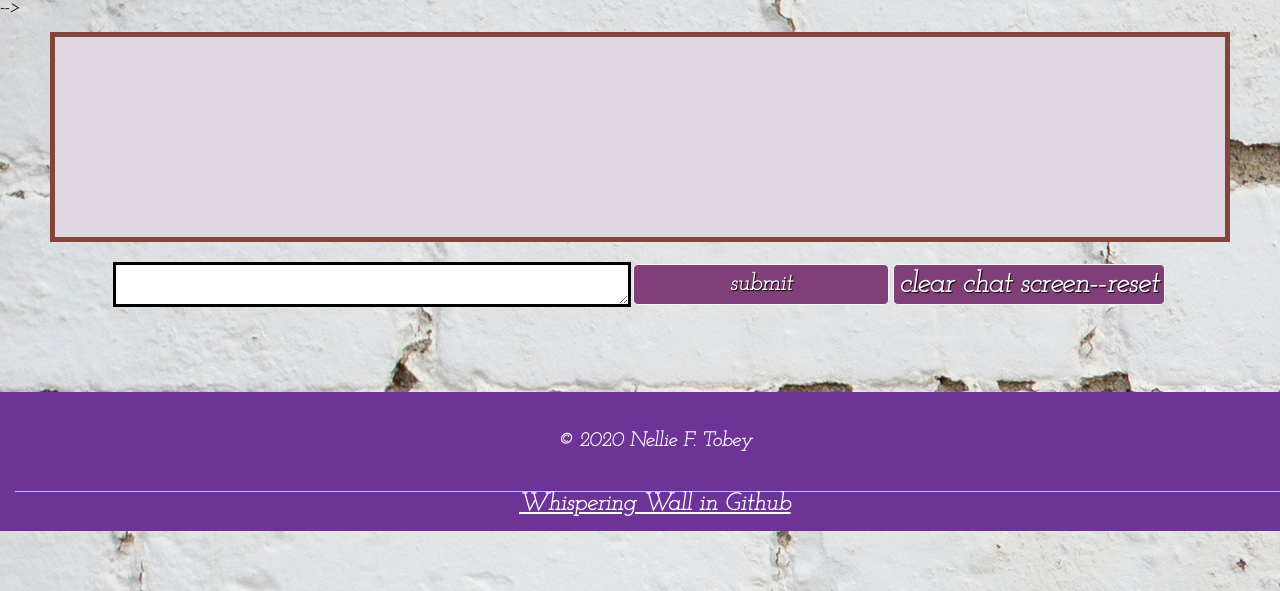
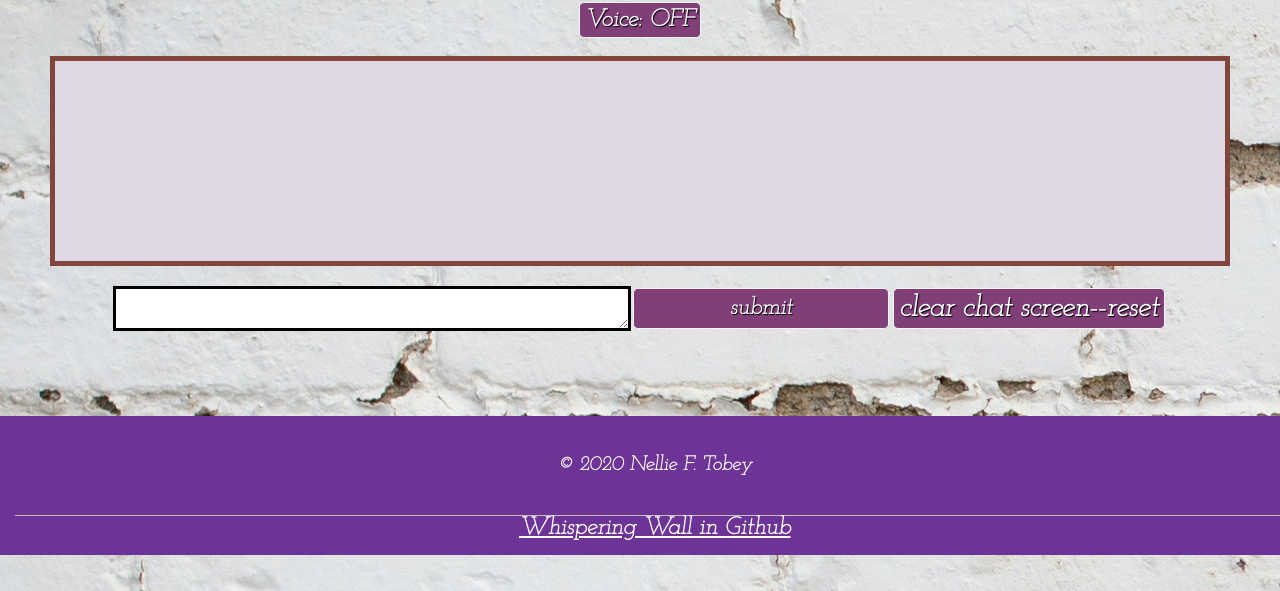
Before and after one commit to nelliesnoodles/My-Website, a Django app: template WIWA/templates/WIWA/wiwa_experiment.html in a window 1280 px wide. Shown: the part 209-800 px from the top of the page. Run offline with Django 3.2, Linux system fonts and the light colour scheme; the template is opened without the code that fills it, so the values that code supplies are empty; some libraries are stand-ins or nearby versions; some web fonts are replaced.

Commit message:
updating Wiwa to have a voice with JavaScript

```diff
--- /dev/null
+++ b/WIWA/static/css/toggle_voice.css
@@ -0,0 +1,23 @@
+
+
+
+/* added css for layout */
+.active-btn {
+    cursor: pointer;
+}
+.center-toggle {
+    display: flex;
+    flex-direction: column;
+    align-content: center;
+    align-items: center;
+    justify-content: center;
+    width: 100%;
+}
+
+.toggle-label {
+    margin-right: 2em;
+    font-size: 2em;
+    background: #e5dfe9b8;
+    font-weight: 800;
+    letter-spacing: 3px;
+}
--- a/WIWA/static/js/chat_box.js
+++ b/WIWA/static/js/chat_box.js
@@ -4,10 +4,14 @@ Html contains two id='wiwa_words', id="wiwa_words1" one is for testing.  It is
 currently commented out. The element that is used to append conversation
 to the chatbox, we need the element.value
 the element for testing, her words are element.innerHTML
+*/
 
-
-
+/*
+5/22/2021
+Adding speech synthesis so that Wiwa says her response
 */
+let speech = new SpeechSynthesisUtterance();
+speech.lang = "en";
 
 function store_user(){
     let user_words = document.getElementById("user_words").value;
@@ -15,10 +19,9 @@ function store_user(){
     let words = ''
     if(chat_log === null){
     //  console.log('null clause')
+    localStorage.setItem('chat_log', "<br>");
+   }
 
-    localStorage.setItem('chat_log', "<br>");
-
-   }
    else{
        if(user_words != ''){
            user_words = document.getElementById("user_words").value;
@@ -27,9 +30,6 @@ function store_user(){
 
        }
    }
-   //console.log(chat_log)
-
-
 }
 
 
@@ -38,37 +38,33 @@ function store_wiwa(){
   let wiwa_words = document.getElementById("wiwa_words").value;
   let chat_log = localStorage.getItem('chat_log');
   let words = ''
+  let voiceStatus = localStorage.getItem('voice');
 
   if(chat_log === null){
+    localStorage.setItem('chat_log', "<br>");
+  }
 
-    localStorage.setItem('chat_log', "<br>");
-
-  }
   else{
 
-
     if(wiwa_words){
-
-
-
           words = "<b>wiwa</b>:<i>" + wiwa_words + "<br></i>";
-
           localStorage.setItem('chat_log', chat_log + words);
-
+          speech.text = wiwa_words;
+          if (voiceStatus == 'ON') {
+            window.speechSynthesis.speak(speech);
+          }
+        }
     }
-  }
 };
 
-function scroll_to_bottom(){
-  let objDiv = document.getElementById("chatbox");
-  objDiv.scrollTop = objDiv.scrollHeight;
-};
 
 
 
 function clear_storage(){
   let chatbox = document.getElementById('chatbox');
+  let voice_temp = localStorage.getItem('voice')
   localStorage.clear();
+  localStorage.setItem('voice', voice_temp)
   localStorage.setItem('chat_log', "<br>");
   chatbox.innerHTML = "chat screen cleared";
 
@@ -87,24 +83,29 @@ function set_chatbox(){
 
 
   if(chat_log === null){
-      console.log('null clause')
-
+    // console.log('null clause')
     localStorage.setItem('chat_log', "<br>");
-
   }
   else{
       chatbox.innerHTML = chat_log
       scroll_to_bottom();
-
   }
-
-
 }
 
-window.addEventListener('load', (event) => {
+function check_toggle(){
+    let toggleStatus = localStorage.getItem('voice');
+    let toggle = document.getElementById('myonoffswitch');
+
+    if(toggleStatus == 'ON'){
+        toggle.setAttribute('value', 'ON')
+        toggle.innerHTML = 'Voice: ON'
+    }
+    else{
+        toggle.setAttribute('value', 'OFF')
+        toggle.innerHTML = 'Voice: OFF'
+    }
+}
+window.addEventListener('DOMContentLoaded', (event) => {
+    check_toggle();
     set_chatbox();
-
-
-
-
 });
--- /dev/null
+++ b/WIWA/static/js/toggle_voice.js
@@ -0,0 +1,27 @@
+// toggle switch
+// localStorage.setItem('myCat', 'Tom');
+// localStorage.getItem('myCat');
+
+function toggle(){
+    let toggleSwitch = document.getElementById("myonoffswitch")
+    let current = localStorage.getItem('voice')
+    if(current == null){
+        localStorage.setItem('voice', 'OFF')
+    }
+    else {
+
+        if(toggleSwitch !== undefined && toggleSwitch !== null){
+            let value = toggleSwitch.getAttribute('value');
+            if(value == 'ON'){
+                toggleSwitch.setAttribute('value', 'OFF')
+                toggleSwitch.innerHTML ='Voice: OFF'
+                localStorage.setItem('voice', 'OFF')
+            }
+            else {
+                toggleSwitch.setAttribute('value', 'ON')
+                localStorage.setItem('voice', 'ON')
+                toggleSwitch.innerHTML = 'Voice: ON'
+            }
+        }
+    }
+}
--- a/WIWA/static/js/wiwa_nav.js
+++ b/WIWA/static/js/wiwa_nav.js
@@ -2,7 +2,7 @@
 function watch_burg(){
 
     let element = document.getElementById("hamburg")
-    console.log(`element = ${element}`)
+    // console.log(`element = ${element}`)
     let state = element.getAttribute('value')
     let links = document.getElementById("nav_link_menu")
     if(state === 'OFF'){
@@ -18,14 +18,12 @@ function listen_click(){
     let element = document.getElementById("hamburg")
     let state = element.getAttribute('value')
     let links = document.getElementById("nav_link_menu")
-    console.log(`state value = ${state}`)
+    // console.log(`state value = ${state}`)
     if(state == 'OFF'){
-        console.log('altering display=ON')
         links.style.display = 'flex';
         element.setAttribute('value', 'ON');
     }
     if(state == 'ON'){
-        console.log('altering display=OFF')
         links.style.display = 'none';
         element.setAttribute('value', 'OFF');
     }
--- a/WIWA/templates/WIWA/wiwa_experiment.html
+++ b/WIWA/templates/WIWA/wiwa_experiment.html
@@ -5,6 +5,8 @@
 <head>
     <meta charset="utf-8">
     <meta name="viewport" content="width=device-width, initial-scale=1">
+    <meta name="Author" content="Nellie Tobey">
+    <meta name="description" content="A simple chatbot meant for entertainment purposes; Slightly better than talking to a physical wall.">
     <title>Nellie's Noodles</title>
 
      <!-- font -->
@@ -29,8 +31,10 @@
     <link rel="preconnect" href="https://fonts.gstatic.com">
 <link href="https://fonts.googleapis.com/css2?family=Josefin+Slab:ital,wght@1,100&family=Texturina:wght@100&display=swap" rel="stylesheet">
     <link rel="stylesheet" href="{% static 'css/custom_chatbot.css' %}">
+    <link rel="stylesheet" href="{% static 'css/toggle_voice.css' %}" >
     <!-- from buttons.github.io github button  -->
     <script async defer src="https://buttons.github.io/buttons.js"></script>
+    <script type="text/JavaScript" src="{% static 'js/toggle_voice.js' %}"></script>
     <script type="text/JavaScript" src="{% static 'js/chat_box.js' %}"></script>
 
 
@@ -71,18 +75,32 @@
 
 
 </div>
-<!--     ~~~~~~~~~~~~~~~~~~~   -->
-<!--       Whispering Wall     -->
-<!--     ~~~~~~~~~~~~~~~~~~~   -->
+
+
+<div class="center-toggle">
+
+<div class="onoffswitch">
+    <button
+    class='btn active-btn'
+    aria-label="Turn javascript generated voice on or off"
+    id="myonoffswitch"
+    value="OFF"
+    title="Click to toggle Wiwa's voice ON or OFF"
+    onclick="toggle()">
+        Voice: OFF
+    </button>
+
+</div>
+</div>
 <main>
     <!-- for testing javascript file -->
     <!--<h4 id='wiwa_words1><strong> {{ wiwa_answer }} </strong></h4>-->
 
     <input type="hidden" id="wiwa_words" name="wiwa_words" value="{{ wiwa_answer }}">
-<!--            -->
+
 <!--   CHATBOX  -->
-        -->
-    <div id="chatbox">
+
+    <div id="chatbox" aria-live="polite">
       Chat Log:
    </div>
 
@@ -114,7 +132,6 @@
 
 
 </div>
-<div class="sharethis-inline-share-buttons"></div>
 </footer>
 
 </html>
```
Also changed, not shown: WIWA/WW_online.py (+13 -14 lines), 1 other file.
